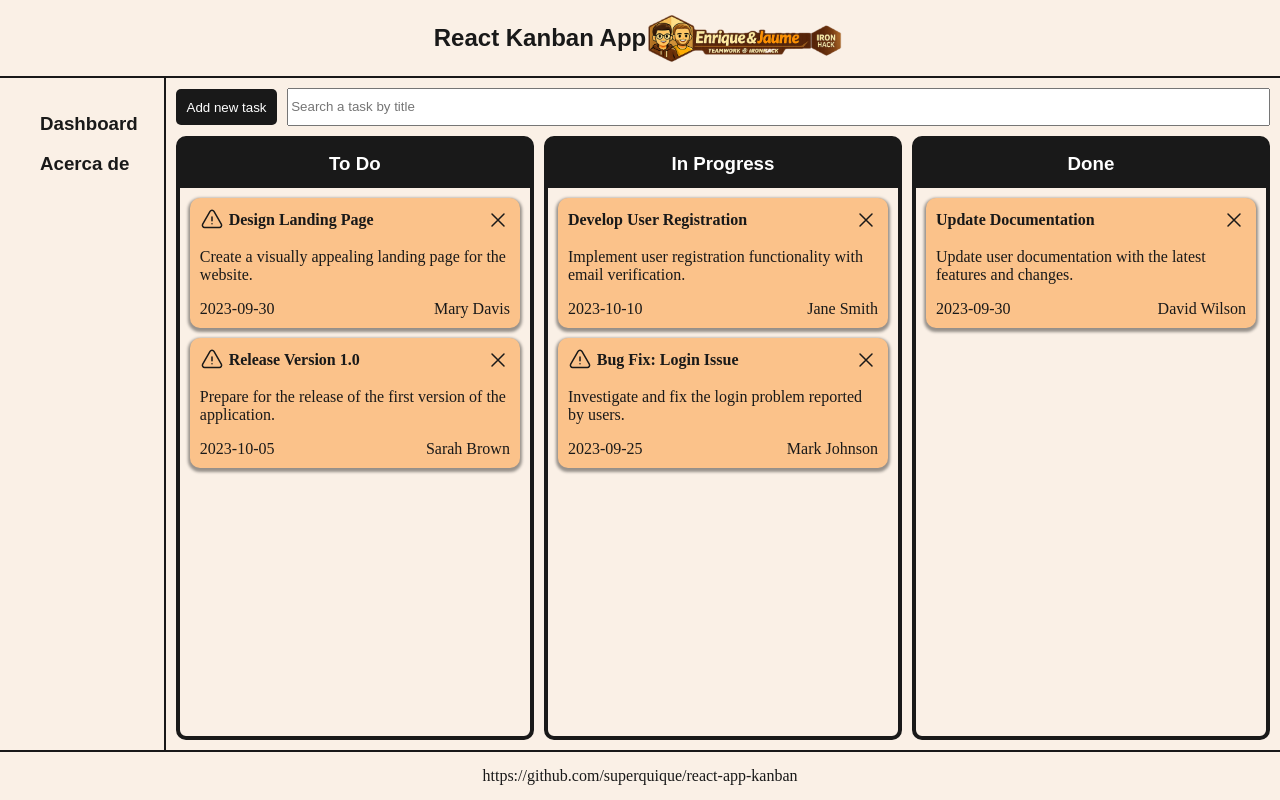
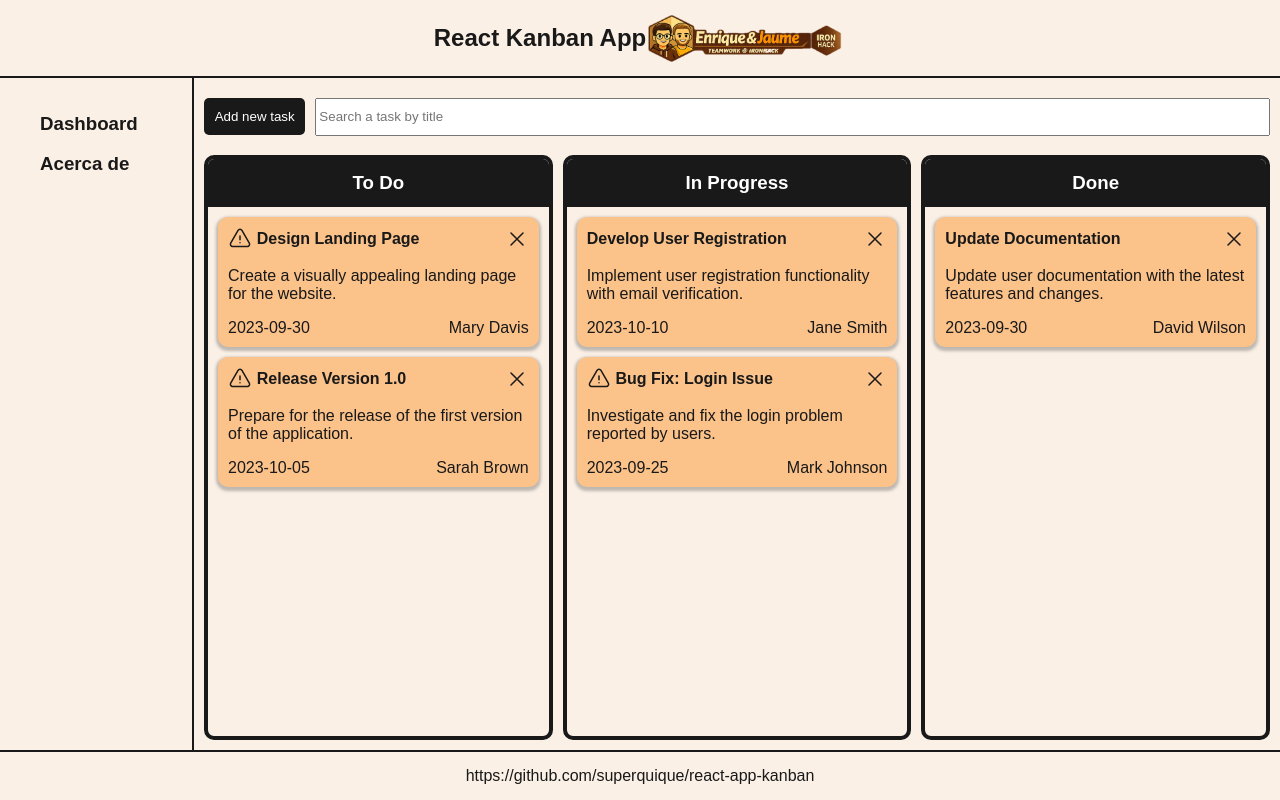
Before and after one commit to superquique/react-app-kanban, a React (Vite) app: page / in a window 1280 px wide. Built offline with nearby package versions, Linux system fonts and the light colour scheme.

Commit message:
fix: overflow scroll for columns

```diff
--- a/src/App.css
+++ b/src/App.css
@@ -10,6 +10,7 @@ html, body {
   margin: 0;
   padding: 0;
   overflow: hidden; /* This prevents the entire page from scrolling */
+  font-family: Arial, Helvetica, sans-serif;
 }
 
 header, footer {
@@ -54,7 +55,7 @@ select {
 .dashboard {
   display: flex;
   flex-direction: column;
-  width: 85vw;
+  width: 80vw;
   height: 84vh;
   flex-grow: 1;
   justify-content: center;
@@ -63,6 +64,10 @@ select {
 .dashboard-header {
   display: flex;
   gap: 10px;
+  box-sizing: border-box;
+  min-height: 10%;
+  max-height: 10%;
+  flex-shrink: 0;
   padding-inline: 10px;
   padding-top: 10px;
   justify-content: space-between;
@@ -80,7 +85,10 @@ select {
 .dashboard-columns {
   display: flex;
   gap: 10px;
-  flex-grow: 1;
+  box-sizing: border-box;
+  min-height: 90%;
+  max-height: 90%;
+  flex-grow: 0;
   padding-inline: 10px;
   padding-block: 10px;
   justify-content: center;
@@ -103,8 +111,6 @@ select {
   align-items: center;
   justify-content: center;
   text-align: center;
-  font-family: Arial, Helvetica, sans-serif;
-
 }
 
 .logo-img {
@@ -141,12 +147,10 @@ select {
 
 .sidebar-menu a, h3 {
   text-decoration: none;
-  font-family: Arial, Helvetica, sans-serif;
 }
 
 .footer button {
   color: white;
-  font-family: Arial, Helvetica, sans-serif;
 }
 
 .column {
@@ -154,6 +158,13 @@ select {
   color: white;
   border: 4px solid var(--main-color);
   border-radius: 10px;
+  overflow-y: auto;
+}
+
+.column-header {
+  position: sticky;
+  top: 0;
+  z-index: 1;
 }
 
 .column h3 {
@@ -173,7 +184,7 @@ select {
 
 .task {
   background-color: var(--task-bg-color);
-  box-shadow: 0 2px 3px 2px rgba(0, 0, 0, 0.4);
+  box-shadow: 0 2px 3px 2px rgba(100, 100, 100, 0.4);
   color: var(--main-color);
   border-radius: 10px;
   margin: 10px;
@@ -220,7 +231,6 @@ select {
 
 .task-header button {
   color: white;
-  font-family: Arial, Helvetica, sans-serif;
 }
 
 .task-header-child {
@@ -269,9 +279,12 @@ select {
   display: flex;
   flex-grow: 1;
   flex-direction: column;
+  justify-content: center;
   align-items: center;
   gap: 2em;
   text-align: center;
+  width: 80vw;
+  height: 84vh;
 }
 
 .about-info {
@@ -279,15 +292,17 @@ select {
   text-align: justify;
 }
 
-.about-info h1 {
+.about h1 {
   text-align: center;
+  margin: 0;
 }
 
 .team-info {
   width: 50vw;
   text-align: center;
   display: flex;
-  flex-direction: column;
+  justify-content: center;
+  align-items: center;
   gap: 1em;
 }
 
--- a/src/components/Column.jsx
+++ b/src/components/Column.jsx
@@ -31,9 +31,11 @@ function Column (props) {
             backgroundColor: props.bgColorConten,
             borderColor: props.bgColorTitle
             }}>
-            <h3>
-                {props.columnType}
-            </h3>
+            <div className="column-header">
+                <h3>
+                    {props.columnType}
+                </h3>
+            </div>
 
             { filteredTasks &&
                 filteredTasks.map((taskObj, i, arr) => {
```
